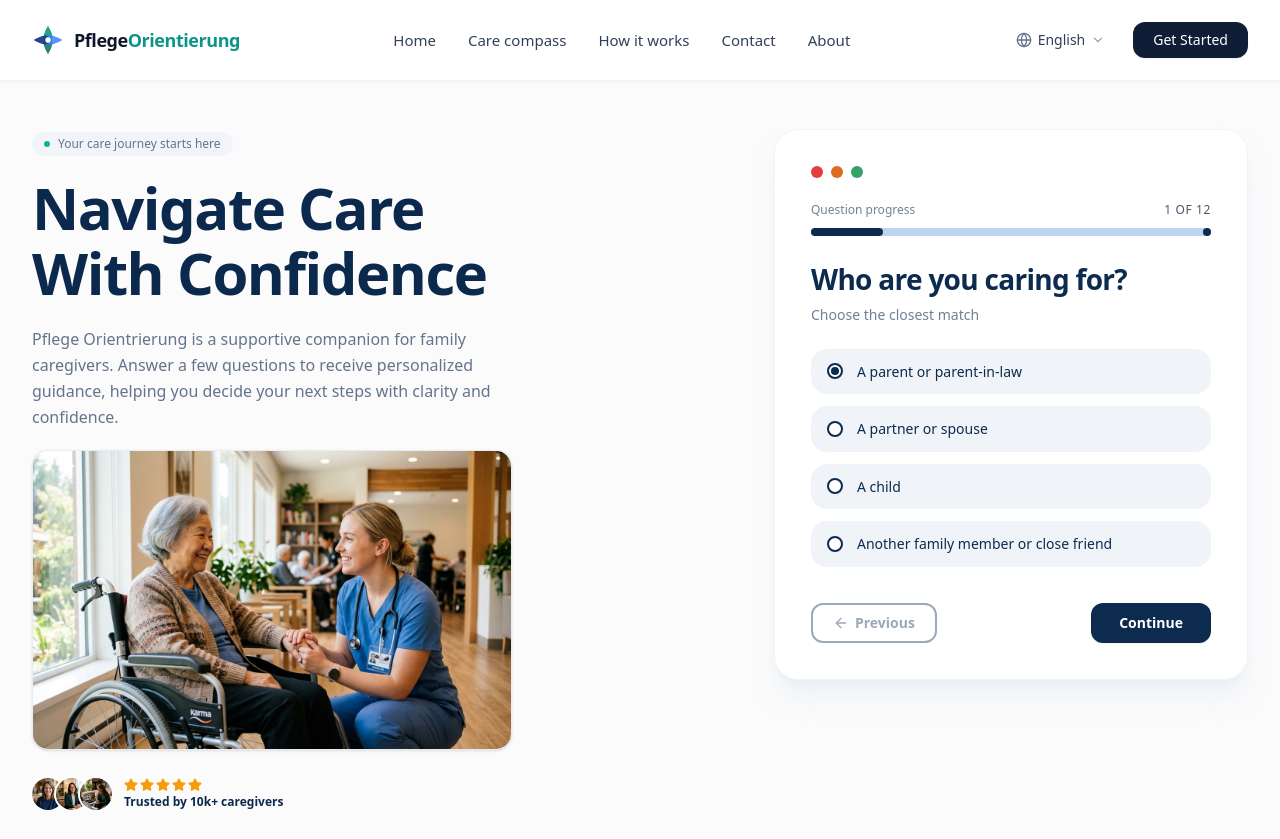
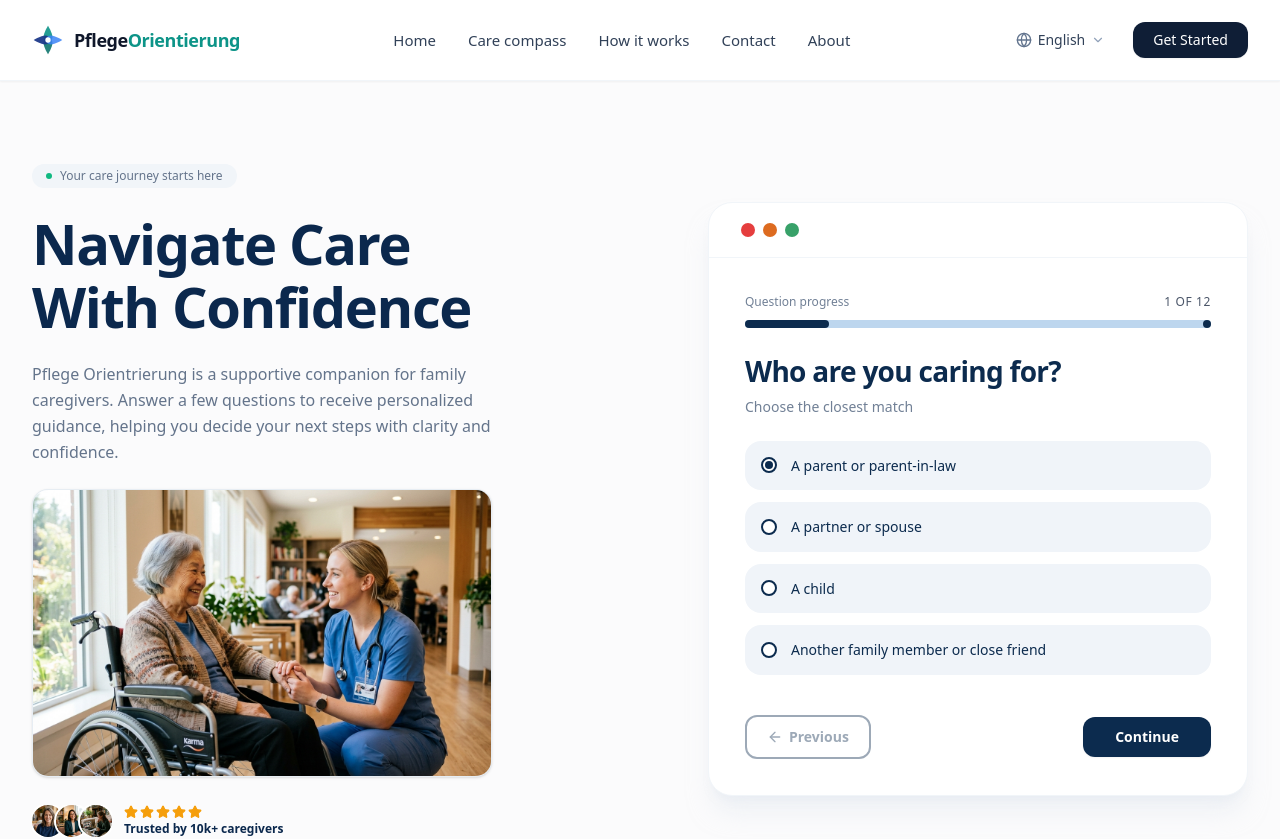
Before and after one commit to Nadib-Rana/Pflege_Orientrierung, a Next.js app: page / in a window 1280 px wide. Shown: the top 839 px of the page. Built offline with nearby package versions, Linux system fonts and the light colour scheme.

Commit message:
style: align hero layout and implement exact Care Compass completion state

```diff
--- a/src/components/home/CareCompassHeroCard.tsx
+++ b/src/components/home/CareCompassHeroCard.tsx
@@ -1,7 +1,7 @@
 "use client";
 
 import React, { useState } from "react";
-import { ArrowLeft, Sparkles } from "lucide-react";
+import { ArrowLeft, Check } from "lucide-react";
 import { cn } from "@/lib/utils";
 
 interface Question {
@@ -50,7 +50,7 @@ const questions: Question[] = [
 export function CareCompassHeroCard() {
   const [currentStep, setCurrentStep] = useState(0);
   const [selectedAnswers, setSelectedAnswers] = useState<Record<number, string>>({
-    0: "A parent or parent-in-law", // Exact default from screenshot
+    0: "A parent or parent-in-law",
   });
   const [isCompleted, setIsCompleted] = useState(false);
 
@@ -83,17 +83,18 @@ export function CareCompassHeroCard() {
   };
 
   return (
-    <div className="w-full max-w-[500px] rounded-3xl border border-slate-100 bg-white p-7 sm:p-9 shadow-xl shadow-slate-200/50">
-      {/* 3 Top Window Dots matching exact screenshot */}
-      <div className="flex items-center gap-2 mb-6">
-        <div className="h-3 w-3 rounded-full bg-[#E53E3E]" />
-        <div className="h-3 w-3 rounded-full bg-[#DD6B20]" />
-        <div className="h-3 w-3 rounded-full bg-[#38A169]" />
+    <div className="w-full max-w-[540px] min-h-[580px] flex flex-col rounded-3xl border border-slate-100 bg-white shadow-xl shadow-slate-200/50 overflow-hidden">
+      {/* 3 Top Window Dots with border header bar matching exact design */}
+      <div className="flex items-center gap-2 px-8 py-5 border-b border-slate-100">
+        <div className="h-3.5 w-3.5 rounded-full bg-[#E53E3E]" />
+        <div className="h-3.5 w-3.5 rounded-full bg-[#DD6B20]" />
+        <div className="h-3.5 w-3.5 rounded-full bg-[#38A169]" />
       </div>
 
       {!isCompleted ? (
-        <>
-          {/* Progress Header matching screenshot */}
+        <div className="p-7 sm:p-9 flex-grow flex flex-col justify-between">
+          <div>
+            {/* Progress Header */}
             <div className="mb-6">
               <div className="flex items-center justify-between text-xs font-normal text-[#718096] mb-2.5">
                 <span>Question progress</span>
@@ -102,13 +103,12 @@ export function CareCompassHeroCard() {
                 </span>
               </div>
 
-            {/* Custom Track with end dot */}
+              {/* Progress Bar with end dot */}
               <div className="relative h-2 w-full rounded-full bg-[#BDD6EE] overflow-visible">
                 <div
                   className="h-full rounded-full bg-[#0C2B4E] transition-all duration-300"
                   style={{ width: `${Math.max(18, ((currentStep + 1) / totalSteps) * 100)}%` }}
                 />
-              {/* Dot on right end of track as in design */}
                 <div className="absolute right-0 top-1/2 -translate-y-1/2 h-2 w-2 rounded-full bg-[#0C2B4E]" />
               </div>
             </div>
@@ -133,19 +133,13 @@ export function CareCompassHeroCard() {
                     type="button"
                     onClick={() => handleSelectOption(option)}
                     className={cn(
-                    "flex w-full items-center gap-3.5 rounded-xl px-4 py-3.5 text-left text-sm font-medium transition-all cursor-pointer",
+                      "flex w-full items-center gap-3.5 rounded-xl px-4 py-4 text-left text-sm font-medium transition-all cursor-pointer",
                       "bg-[#F0F4F9] hover:bg-[#E6EDF5] text-[#0C2B4E]"
                     )}
                   >
-                  {/* Radio Icon matching screenshot */}
-                  <div
-                    className={cn(
-                      "flex h-4 w-4 shrink-0 items-center justify-center rounded-full border-2 border-[#0C2B4E] bg-white transition-all"
-                    )}
-                  >
-                    {isSelected && (
-                      <div className="h-2 w-2 rounded-full bg-[#0C2B4E]" />
-                    )}
+                    {/* Radio Icon */}
+                    <div className="flex h-4 w-4 shrink-0 items-center justify-center rounded-full border-2 border-[#0C2B4E] bg-white transition-all">
+                      {isSelected && <div className="h-2 w-2 rounded-full bg-[#0C2B4E]" />}
                     </div>
 
                     <span className="flex-grow text-[#0C2B4E] font-medium leading-tight">
@@ -155,14 +149,15 @@ export function CareCompassHeroCard() {
                 );
               })}
             </div>
+          </div>
 
           {/* Bottom Action Buttons */}
-          <div className="flex items-center justify-between gap-4 pt-1">
+          <div className="flex items-center justify-between gap-4 pt-2">
             <button
               type="button"
               onClick={handlePrev}
               disabled={currentStep === 0}
-              className="flex items-center gap-1.5 rounded-lg border-2 border-[#0C2B4E] bg-white px-5 py-2 text-sm font-semibold text-[#0C2B4E] hover:bg-slate-50 transition-colors disabled:opacity-40 cursor-pointer"
+              className="flex items-center gap-1.5 rounded-lg border-2 border-[#0C2B4E] bg-white px-5 py-2.5 text-sm font-semibold text-[#0C2B4E] hover:bg-slate-50 transition-colors disabled:opacity-40 cursor-pointer"
             >
               <ArrowLeft className="h-4 w-4" />
               <span>Previous</span>
@@ -172,43 +167,47 @@ export function CareCompassHeroCard() {
               type="button"
               onClick={handleNext}
               disabled={!selectedOption}
-              className="rounded-lg bg-[#0C2B4E] hover:bg-[#123A63] text-white px-7 py-2.5 text-sm font-semibold shadow-xs transition-colors disabled:opacity-40 cursor-pointer"
+              className="rounded-lg bg-[#0C2B4E] hover:bg-[#123A63] text-white px-8 py-2.5 text-sm font-semibold shadow-xs transition-colors disabled:opacity-40 cursor-pointer"
             >
               Continue
             </button>
           </div>
-        </>
+        </div>
       ) : (
-        /* Result Preview state */
-        <div className="py-6 text-center space-y-4">
-          <div className="mx-auto flex h-12 w-12 items-center justify-center rounded-full bg-emerald-100 text-emerald-600">
-            <Sparkles className="h-6 w-6" />
+        /* Completed State matching exact screenshot */
+        <div className="p-8 sm:p-12 flex-grow flex flex-col items-center justify-center text-center">
+          {/* Double Layer Soft Blue / Dark Blue Checkmark Badge */}
+          <div className="relative flex h-24 w-24 items-center justify-center rounded-full bg-[#CFE4FA] mb-8">
+            <div className="flex h-16 w-16 items-center justify-center rounded-full bg-[#1A5695] text-white shadow-md shadow-blue-900/20">
+              <Check className="h-9 w-9 stroke-[3]" />
             </div>
-          <h3 className="text-xl font-bold text-[#0C2B4E]">Your Compass Roadmap is Ready!</h3>
-          <p className="text-xs sm:text-sm text-slate-600 max-w-sm mx-auto leading-relaxed">
-            Based on your answers, we have prepared a tailored guidance plan with insurance support,
-            Spitex estimates, and next steps.
+          </div>
+
+          {/* Title */}
+          <h3 className="text-3xl sm:text-[34px] font-extrabold tracking-tight text-[#0C2B4E] leading-tight mb-4">
+            Care Compass <br />
+            Complete
+          </h3>
+
+          {/* Description */}
+          <p className="text-sm text-[#718096] max-w-[360px] leading-relaxed mb-8">
+            Your personalised guidance is now ready. Thank you for sharing your answers. We&apos;ve
+            prepared guidance based on your situation.
           </p>
-          <div className="rounded-xl border border-slate-200 bg-[#F0F4F9] p-4 text-left text-xs text-[#0C2B4E] space-y-1.5">
-            <p className="font-semibold">Selected Focus:</p>
-            <p>• Recipient: {selectedAnswers[0] || "A parent or parent-in-law"}</p>
-            <p>• Status: Completed 12 of 12 Questions</p>
-          </div>
-          <div className="flex gap-3 justify-center pt-2">
+
+          {/* Action CTA Button */}
           <button
             type="button"
             onClick={handleReset}
-              className="rounded-lg border border-slate-300 px-4 py-2 text-xs font-semibold text-slate-700 hover:bg-slate-100"
+            className="rounded-xl bg-[#0C2B4E] hover:bg-[#123A63] text-white px-8 py-3.5 text-sm font-semibold shadow-md transition-all hover:shadow-lg cursor-pointer mb-3"
           >
-              Start Over
+            View My Guidance
           </button>
-            <button
-              type="button"
-              className="rounded-lg bg-[#0C2B4E] px-5 py-2 text-xs font-semibold text-white hover:bg-[#123A63]"
-            >
-              View Full Report
-            </button>
-          </div>
+
+          {/* Subtext */}
+          <span className="text-[11px] text-[#A0AEC0] tracking-normal font-normal">
+            Based on your answers
+          </span>
         </div>
       )}
     </div>
--- a/src/components/home/HeroSection.tsx
+++ b/src/components/home/HeroSection.tsx
@@ -5,20 +5,20 @@ import { Star } from "lucide-react";
 
 export function HeroSection() {
   return (
-    <section id="compass" className="relative overflow-hidden bg-[#FBFBFC] pt-8 pb-16 md:pt-12 md:pb-24 border-b border-slate-100">
+    <section id="compass" className="relative overflow-hidden bg-[#FBFBFC] py-12 md:py-16 lg:py-20 border-b border-slate-100">
       <div className="mx-auto max-w-7xl px-4 sm:px-6 lg:px-8">
-        <div className="grid grid-cols-1 lg:grid-cols-12 gap-10 lg:gap-14 items-start">
+        <div className="grid grid-cols-1 lg:grid-cols-12 gap-10 lg:gap-12 items-center">
           {/* Left Column: Heading, Subtitle, Image & Social Proof */}
-          <div className="lg:col-span-7 space-y-5">
+          <div className="lg:col-span-6 space-y-6">
             {/* Pill Badge */}
-            <div className="inline-flex items-center gap-2 rounded-lg bg-[#F1F5F9] px-3 py-1 text-xs font-normal text-[#64748B]">
+            <div className="inline-flex items-center gap-2 rounded-lg bg-[#F1F5F9] px-3.5 py-1 text-xs font-normal text-[#64748B]">
               <span className="h-1.5 w-1.5 rounded-full bg-[#10B981]" />
               <span>Your care journey starts here</span>
             </div>
 
             {/* Main Headline */}
-            <h1 className="text-4xl sm:text-5xl lg:text-[58px] font-extrabold tracking-tight text-[#0B284D] leading-[1.12] font-sans">
-              Navigate Care <br className="hidden sm:inline" />
+            <h1 className="text-4xl sm:text-5xl lg:text-[56px] font-extrabold tracking-tight text-[#0B284D] leading-[1.12] font-sans">
+              Navigate Care <br />
               With Confidence
             </h1>
 
@@ -30,19 +30,19 @@ export function HeroSection() {
             </p>
 
             {/* Hero Image Container */}
-            <div className="relative overflow-hidden rounded-2xl border border-slate-200/60 shadow-sm aspect-[16/10] max-w-[480px] bg-slate-100 mt-2">
+            <div className="relative overflow-hidden rounded-2xl border border-slate-200/60 shadow-sm aspect-[16/10] max-w-[460px] bg-slate-100">
               <Image
                 src="/images/hero_caregiver.jpg"
                 alt="Caregiver nurse assisting elderly woman in wheelchair"
                 fill
                 priority
                 className="object-cover"
-                sizes="(max-width: 768px) 100vw, 480px"
+                sizes="(max-width: 768px) 100vw, 460px"
               />
             </div>
 
             {/* Social Proof: Avatars + 5 Stars + Trusted Text */}
-            <div className="flex items-center gap-3 pt-2">
+            <div className="flex items-center gap-3 pt-1">
               {/* Overlapping Avatar Stack */}
               <div className="flex -space-x-2 overflow-hidden">
                 <Image
@@ -83,7 +83,7 @@ export function HeroSection() {
           </div>
 
           {/* Right Column: Care Compass Quiz Card */}
-          <div className="lg:col-span-5 flex justify-center lg:justify-end">
+          <div className="lg:col-span-6 flex justify-center lg:justify-end">
             <CareCompassHeroCard />
           </div>
         </div>
```
Lines whose indentation alone changed are shown as unchanged.
